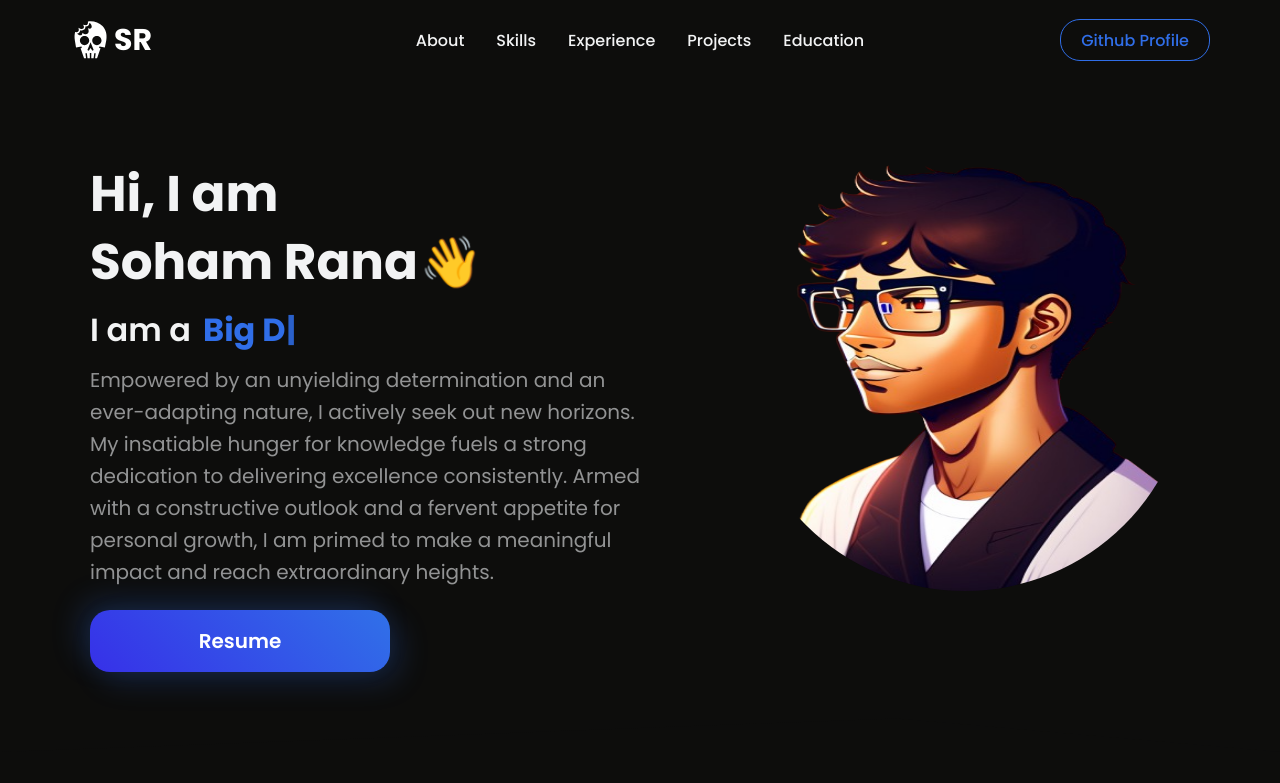
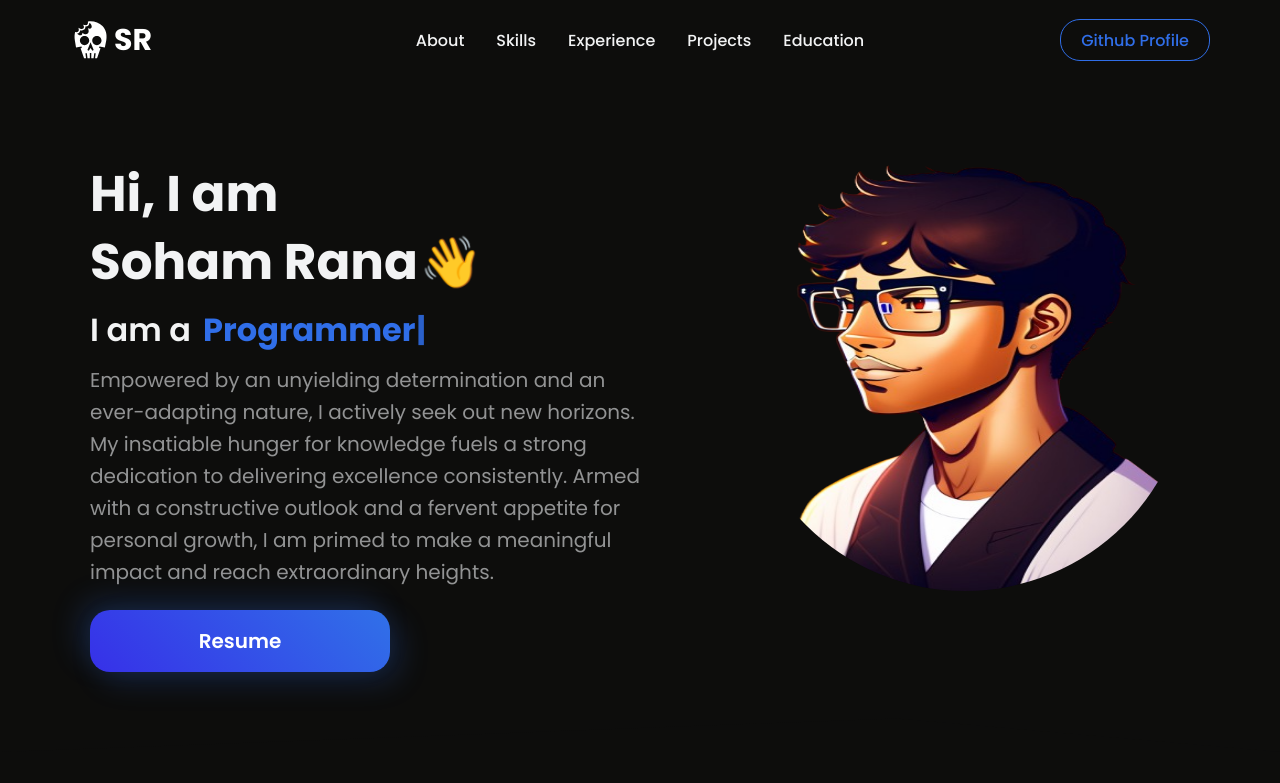
Before and after one commit to SOHAMRANA77/SOHAMRANA77.github.io, a React (Create React App) app: page / in a window 1280 px wide. Shown: the top 783 px of the page. Built offline with nearby package versions, Linux system fonts and the light colour scheme.

Commit message:
comment the writer to Fresher

```diff
--- a/src/data/constants.js
+++ b/src/data/constants.js
@@ -1,8 +1,9 @@
 export const Bio = {
   name: "Soham Rana",
   roles: [
-    "Python Developer",
-    "Big Data Engineer",
+    "Fresher",
+    // "Python Developer",
+    // "Big Data Engineer",
     "Programmer",
   ],
   description:
```
